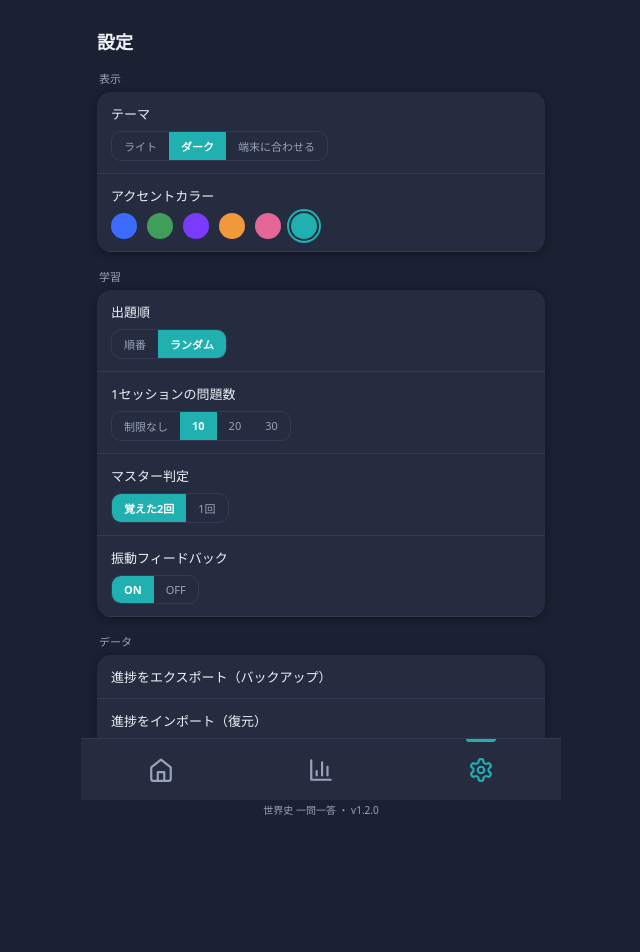
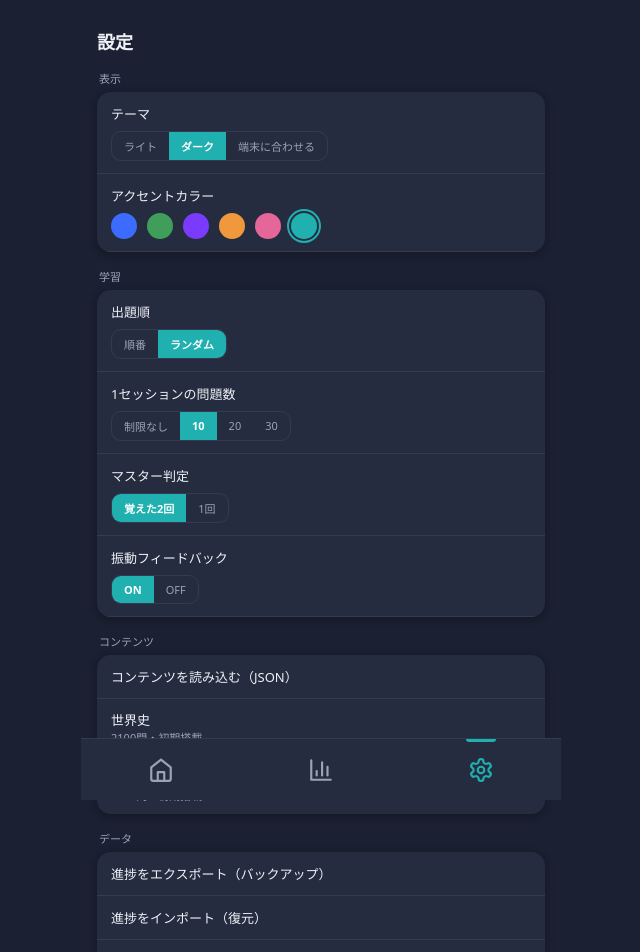
Before and after one commit to wikeda/Learnscape, a React (Vite) app: page /#/settings in a window 1280 px wide. Shown: the top 952 px of the page, without its empty margins (319-959 px from the left). Before the commit the page ends 913 px from the top, so only its background shows below. Built offline with nearby package versions, Linux system fonts and the light colour scheme.

Commit message:
feat: 設定にコンテンツ読み込み(ファイル選択)と一覧/削除を追加

```diff
--- a/src/screens/SettingsScreen.tsx
+++ b/src/screens/SettingsScreen.tsx
@@ -4,6 +4,7 @@ import { exportJson, importJson } from '../storage/storage';
 import { defaultAppData } from '../storage/schema';
 import type { Theme, Order, SessionSize } from '../domain/types';
 import { isHapticSupported } from '../hooks/useHaptic';
+import { parseContent } from '../domain/content';
 
 const ACCENTS = ['#3b6cff', '#3f9e5a', '#7a3bff', '#f0993c', '#e5679a', '#20b0b0'];
 const SIZES: { v: SessionSize; label: string }[] = [
@@ -11,9 +12,26 @@ const SIZES: { v: SessionSize; label: string }[] = [
 ];
 
 export function SettingsScreen() {
-  const { data, updateSettings, replaceData } = useAppData();
+  const { data, updateSettings, replaceData, contents, importContent, deleteContent } = useAppData();
   const s = data.settings;
   const fileRef = useRef<HTMLInputElement>(null);
+  const contentFileRef = useRef<HTMLInputElement>(null);
+
+  function doImportContent(e: React.ChangeEvent<HTMLInputElement>) {
+    const f = e.target.files?.[0];
+    e.target.value = ''; // 同一ファイル再選択を許可
+    if (!f) return;
+    f.text().then((t) => {
+      let raw: unknown;
+      try { raw = JSON.parse(t); }
+      catch { alert('JSONの読み込みに失敗しました（形式が不正です）'); return; }
+      const r = parseContent(raw);
+      if (!r.ok || !r.content) { alert(`コンテンツの読み込みに失敗しました：\n${r.error}`); return; }
+      if (r.content.builtin) { alert('初期搭載と競合するため読み込めません'); return; }
+      importContent(r.content);
+      alert(`「${r.content.title}」を読み込みました（${r.content.questions.length}問）`);
+    });
+  }
 
   function doExport() {
     const blob = new Blob([exportJson(data)], { type: 'application/json' });
@@ -86,6 +104,24 @@ export function SettingsScreen() {
         </Row>
       </Section>
 
+      <Section title="コンテンツ">
+        <div onClick={() => contentFileRef.current?.click()} style={rowBtn}>コンテンツを読み込む（JSON）</div>
+        {contents.map((c, i) => (
+          <div key={c.id} style={{ padding: '11px 14px', display: 'flex', alignItems: 'center', gap: 8,
+            borderBottom: i < contents.length - 1 ? '1px solid var(--border)' : 'none' }}>
+            <div style={{ flex: 1, minWidth: 0 }}>
+              <div style={{ fontSize: 13 }}>{c.title}</div>
+              <div style={{ fontSize: 11, color: 'var(--muted)' }}>{c.questions.length}問{c.builtin ? '・初期搭載' : ''}</div>
+            </div>
+            {!c.builtin && (
+              <span onClick={() => { if (window.confirm(`「${c.title}」を削除しますか？（進捗も削除されます）`)) deleteContent(c.id); }}
+                style={{ fontSize: 12, color: '#d23b3b', cursor: 'pointer' }}>削除</span>
+            )}
+          </div>
+        ))}
+        <input ref={contentFileRef} type="file" accept="application/json,.json" hidden onChange={doImportContent} />
+      </Section>
+
       <Section title="データ">
         <div onClick={doExport} style={rowBtn}>進捗をエクスポート（バックアップ）</div>
         <div onClick={() => fileRef.current?.click()} style={rowBtn}>進捗をインポート（復元）</div>
@@ -93,7 +129,7 @@ export function SettingsScreen() {
         <input ref={fileRef} type="file" accept="application/json" hidden onChange={doImport} />
       </Section>
 
-      <div style={{ textAlign: 'center', fontSize: 10, color: 'var(--muted)', margin: '16px 0' }}>世界史 一問一答 ・ v1.2.0</div>
+      <div style={{ textAlign: 'center', fontSize: 10, color: 'var(--muted)', margin: '16px 0' }}>Learnscape ・ v1.3.0</div>
     </div>
   );
 }
```
Also changed, not shown: 1 other file (tests, documents, lock files or other folders).
